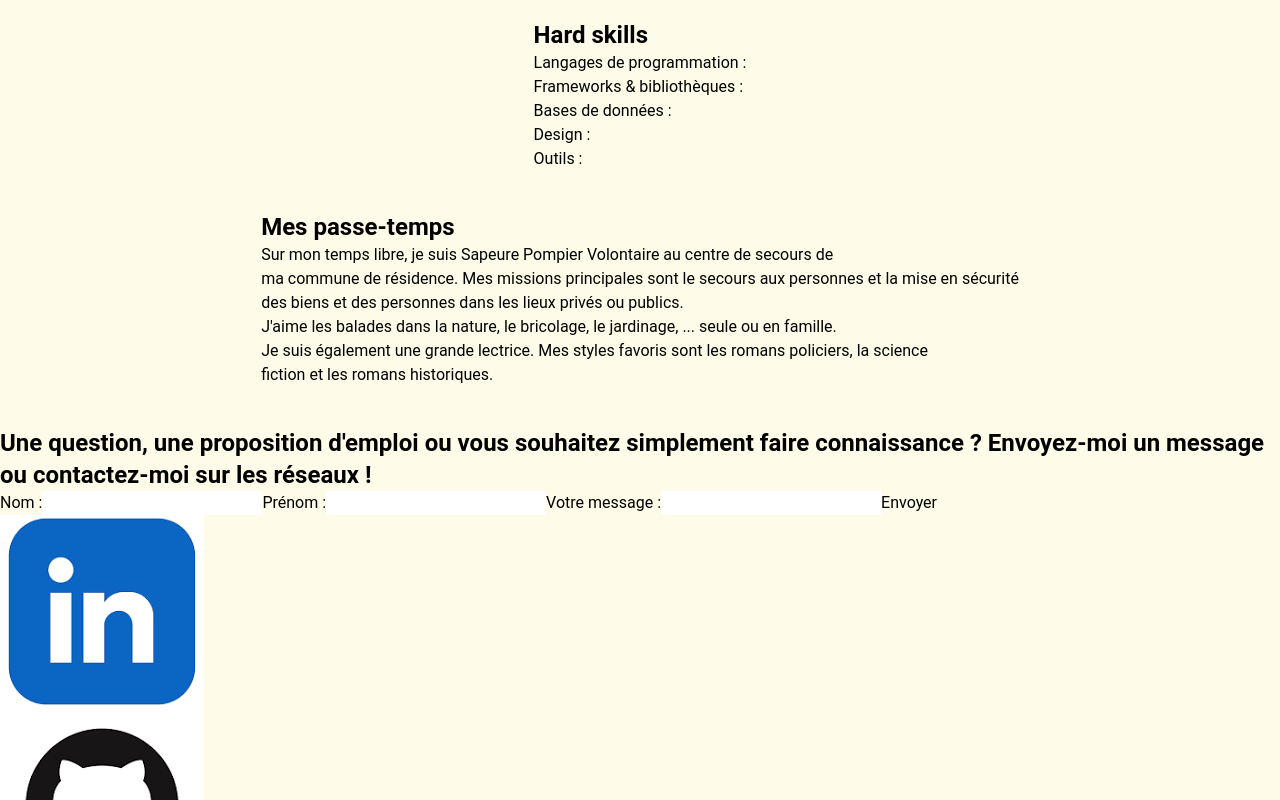
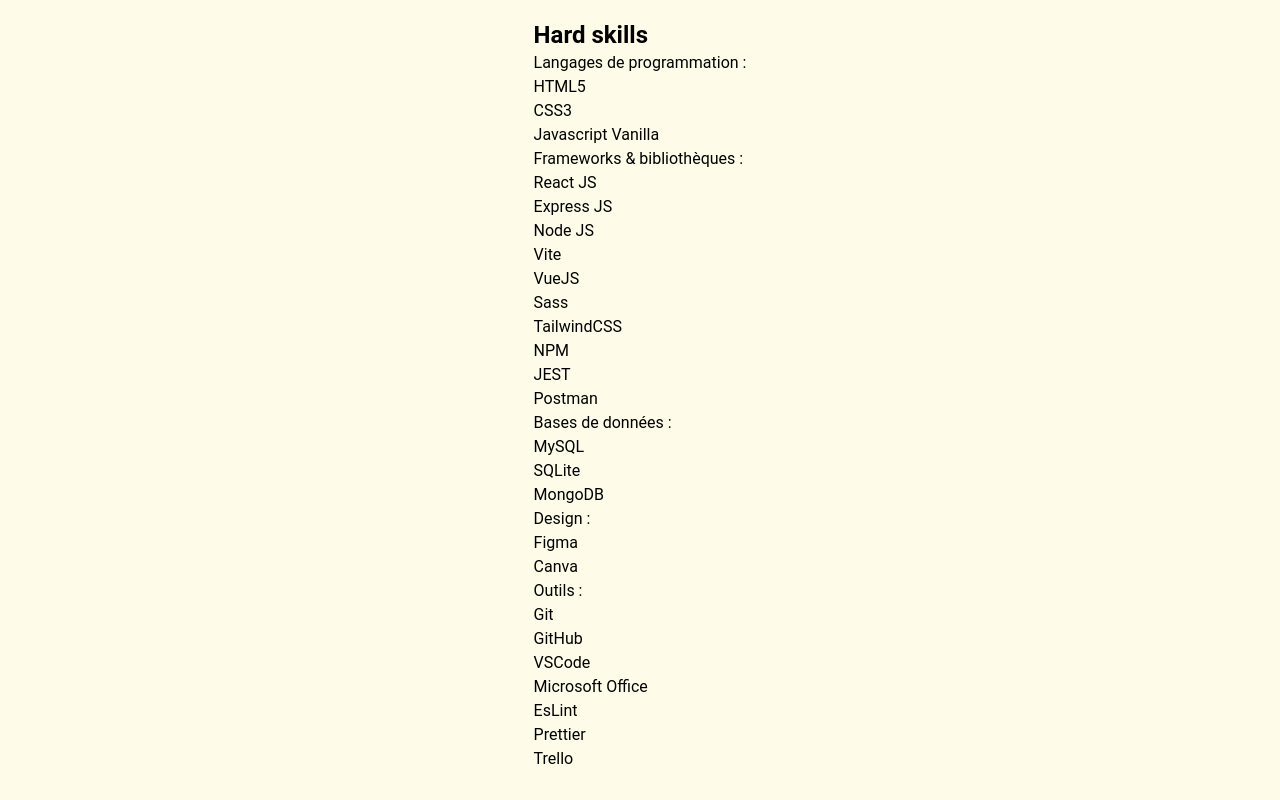
Before and after one commit to SandrineM-design/SandrineM-design.github.io, a React (Vite) app: page / in a window 1280 px wide. Shown: the part 1080-1880 px from the top of the page. Built offline with nearby package versions, Linux system fonts and the light colour scheme.

Commit message:
code review

```diff
--- a/src/components/Skills.jsx
+++ b/src/components/Skills.jsx
@@ -1,62 +1,66 @@
 function Skills() {
-  const languages = [
-    {
-      name1: "HTML 5",
-      name2: "CSS3",
-      name3: "Javascript Vanilla",
-    },
+  const languages = ["HTML5", "CSS3", "Javascript Vanilla"];
+
+  const framworksLibraries = [
+    "React JS",
+    "Express JS",
+    "Node JS",
+    "Vite",
+    "VueJS",
+    "Sass",
+    "TailwindCSS",
+    "NPM",
+    "JEST",
+    "Postman",
   ];
 
-  const framworksLibraries = [
-    {
-      name1: "React JS",
-      name2: "Express JS",
-      name3: "Node JS",
-      name4: "Vite",
-      name5: "VueJS",
-      name6: "Sass",
-      name7: "TailwindCSS",
-      name8: "NPM",
-      name9: "JEST",
-      name10: "Postman",
-    },
-  ];
+  const databases = ["MySQL", "SQLite", "MongoDB"];
 
-  const databases = [
-    {
-      name1: "MySQL",
-      name2: "SQLite",
-      name3: "MongoDB",
-    },
-  ];
-
-  const design = [
-    {
-      name1: "Figma",
-      name2: "Canva",
-    },
-  ];
+  const design = ["Figma", "Canva"];
 
   const tools = [
-    {
-      name1: "Git",
-      name2: "GitHub",
-      name3: "VSCode",
-      name4: "Microsoft Office",
-      name5: "EsLint",
-      name6: "Prettier",
-      name7: "Trello",
-    },
+    "Git",
+    "GitHub",
+    "VSCode",
+    "Microsoft Office",
+    "EsLint",
+    "Prettier",
+    "Trello",
   ];
 
   return (
     <div>
       <h2 className="mt-10 font-bold text-2xl bg-yellow-50">Hard skills</h2>
       <h3>Langages de programmation :</h3>
+      <ul>
+        {languages.map((language, index) => (
+          <li key={index}>{language}</li>
+        ))}
+      </ul>
       <h3>Frameworks & bibliothèques :</h3>
+      <ul>
+        {framworksLibraries.map((framworksLib, index) => (
+          <li key={index}>{framworksLib}</li>
+        ))}
+      </ul>
       <h3>Bases de données :</h3>
+      <ul>
+        {databases.map((database, index) => (
+          <li key={index}>{database}</li>
+        ))}
+      </ul>
       <h3>Design :</h3>
+      <ul>
+        {design.map((design, index) => (
+          <li key={index}>{design}</li>
+        ))}
+      </ul>
       <h3>Outils :</h3>
+      <ul>
+        {tools.map((tool, index) => (
+          <li key={index}>{tool}</li>
+        ))}
+      </ul>
     </div>
   );
 }
```
